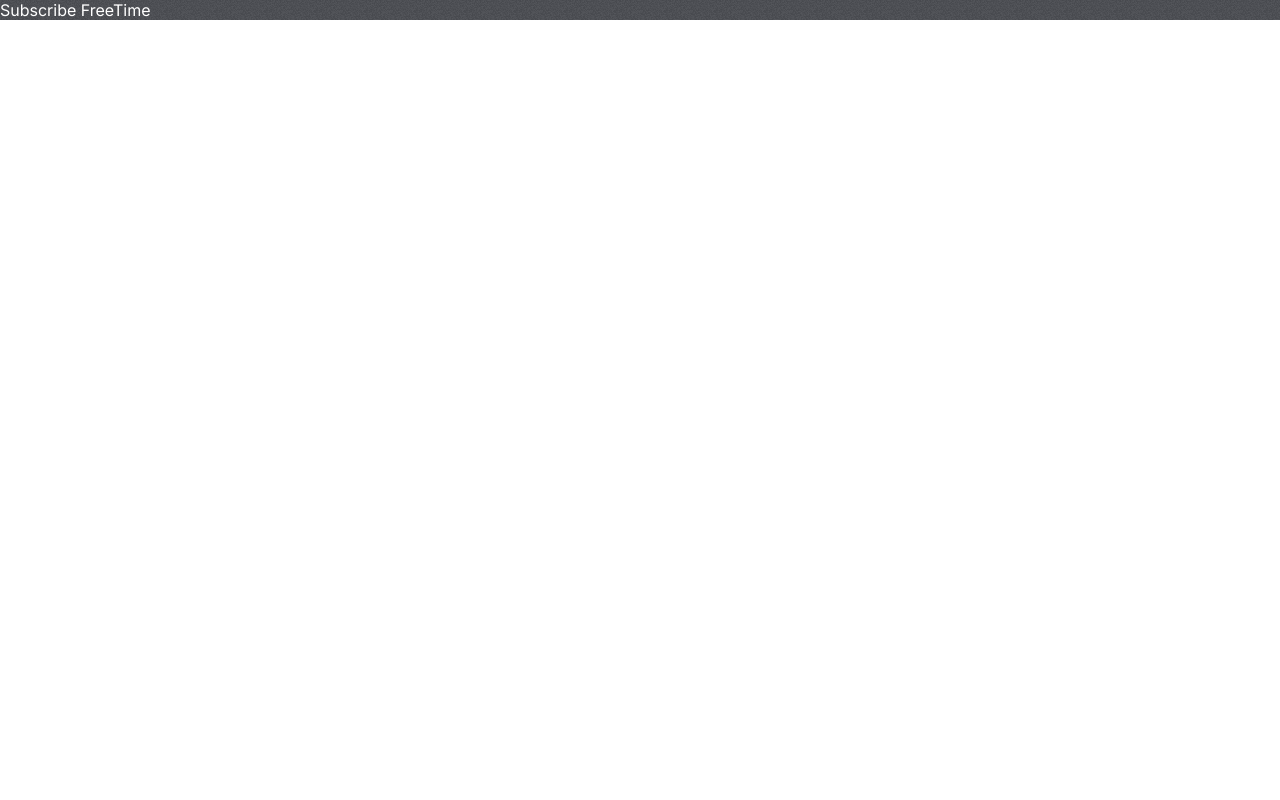
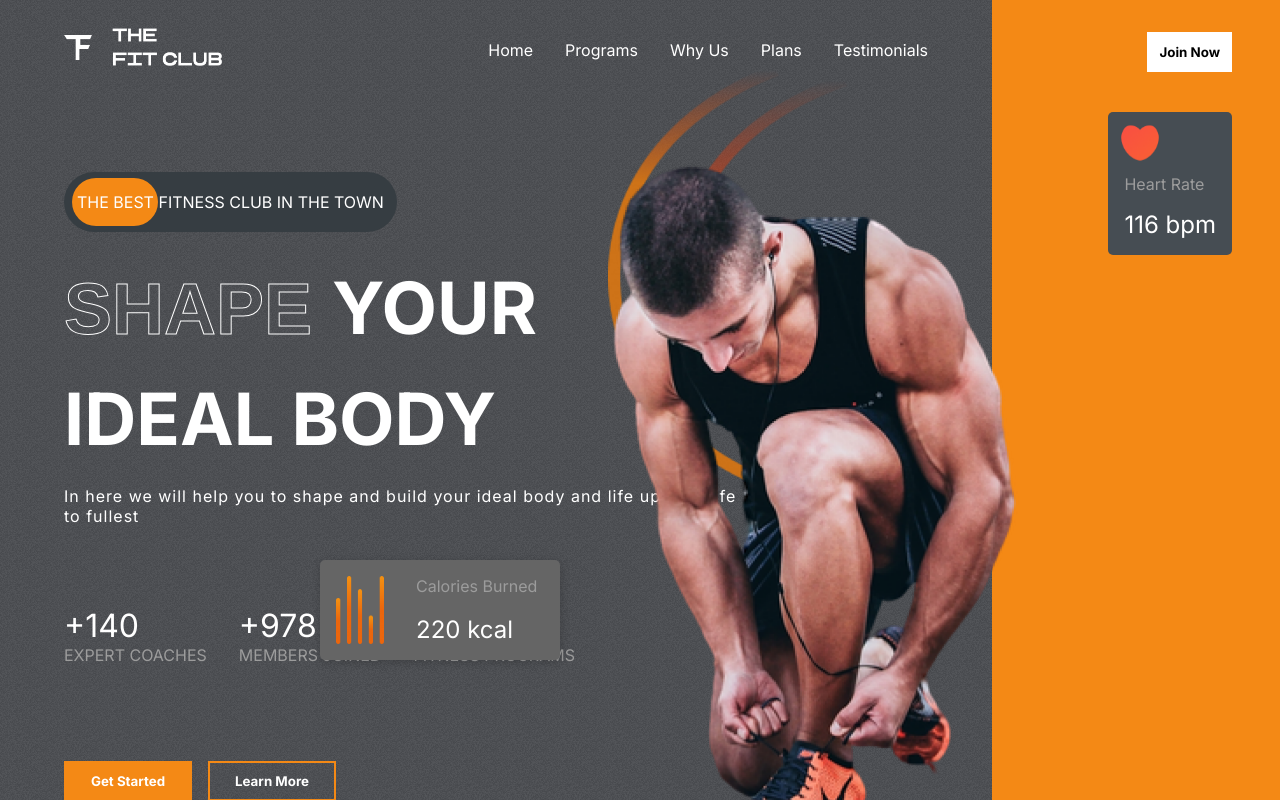
Before and after one commit to freetimezp/js-sport-03, a React (Create React App) app: page / in a window 1280 px wide. Built offline with nearby package versions, Linux system fonts and the light colour scheme.

Commit message:
02. js-sport-03. Hero component.

```diff
--- a/src/App.css
+++ b/src/App.css
@@ -21,3 +21,26 @@
 ::-webkit-scrollbar{
   display: none;
 }
+
+.stroke-text {
+  color: transparent;
+  font-family: Arial, Helvetica, sans-serif;
+  -webkit-text-stroke-width: 1px;
+  -webkit-text-stroke-color: #fff;
+}
+
+.btn {
+  display: flex;
+  align-items: center;
+  justify-content: center;
+  background-color: #fff;
+  padding: 0.5rem;
+  font-weight: bold;
+  border: 4px solid transparent;
+  transition: all 0.3s ease-in-out;
+  cursor: pointer;
+}
+
+.btn:hover {
+
+}
--- a/src/App.js
+++ b/src/App.js
@@ -1,8 +1,11 @@
+import Hero from './components/Hero/Hero';
+
 import './App.css';
+
 function App() {
   return (
     <div className="App">
-          <span style={{color: 'white'}}>Subscribe FreeTime</span>
+      <Hero />
     </div>
   );
 }
--- /dev/null
+++ b/src/components/Header/Header.css
@@ -0,0 +1,24 @@
+.header {
+    display: flex;
+    justify-content: space-between;
+}
+
+.logo {
+    width: 10rem;
+    height: 3rem;
+}
+
+.header-menu {
+    list-style: none;
+    display: flex;
+    gap: 2rem;
+    color: #fff;
+}
+
+.header-menu>li {
+    cursor: pointer;
+}
+
+.header-menu>li:hover {
+    color: var(--orange);
+}
--- /dev/null
+++ b/src/components/Header/Header.jsx
@@ -0,0 +1,22 @@
+import React from 'react';
+
+import Logo from '../../assets/logo.png';
+
+import './Header.css';
+
+const Header = () => {
+    return (
+        <div className='header'>
+            <img src={Logo} alt="logo" className='logo' />
+            <ul className='header-menu'>
+                <li>Home</li>
+                <li>Programs</li>
+                <li>Why Us</li>
+                <li>Plans</li>
+                <li>Testimonials</li>
+            </ul>
+        </div>
+    );
+}
+
+export default Header;
--- /dev/null
+++ b/src/components/Hero/Hero.css
@@ -0,0 +1,208 @@
+.hero {
+    display: flex;
+    justify-content: space-between;
+    height: 100vh;
+}
+
+.left-h {
+    padding: 4rem;
+    padding-top: 1.5rem;
+    flex: 3;
+    display: flex;
+    gap: 2rem;
+    flex-direction: column;
+}
+
+.right-h {
+    flex: 1;
+    position: relative;
+    background-color: var(--orange);
+}
+
+.the-best-ad {
+    margin-top: 4rem;
+    background-color: #363d42;
+    border-radius: 4rem;
+    width: fit-content;
+    padding: 20px 13px;
+    text-transform: uppercase;
+    color: #fff;
+    position: relative;
+    display: flex;
+    align-items: center;
+    justify-content: flex-start;
+}
+
+.the-best-ad>span {
+    z-index: 2;
+}
+
+.the-best-ad>div {
+    position: absolute;
+    background-color: var(--orange);
+    width: 5.4rem;
+    height: 80%;
+    left: 8px;
+    border-radius: 3rem;
+    z-index: 1;
+}
+
+.hero-text {
+    display: flex;
+    flex-direction: column;
+    gap: 1.5rem;
+    text-transform: uppercase;
+    font-size: 4.5rem;
+    font-weight: bold;
+    color: #fff;
+    text-overflow: inherit;
+}
+
+.hero-text>div:nth-of-type(3) {
+    font-size: 1rem;
+    font-weight: 200;
+    text-transform: none;
+    letter-spacing: 1px;
+    width: 80%;
+}
+
+.figures {
+    margin-top: 3rem;
+    display: flex;
+    gap: 2rem;
+}
+
+.figures>div {
+    display: flex;
+    flex-direction: column;
+}
+
+.figures>div>span:nth-of-type(1) {
+    color: #fff;
+    font-size: 2rem;
+}
+
+.figures>div>span:nth-of-type(2) {
+    color: var(--gray);
+    text-transform: uppercase;
+}
+
+.hero-buttons {
+    margin-top: 4rem;
+    display: flex;
+    gap: 1rem;
+    font-weight: normal;
+}
+
+.hero-buttons>:nth-child(1) {
+    color: #fff;
+    background-color: var(--orange);
+    width: 8rem;
+}
+
+.hero-buttons>:nth-child(2) {
+    color: #fff;
+    background-color: transparent;
+    width: 8rem;
+    border: 2px solid var(--orange);
+}
+
+.right-h>.btn {
+    position: absolute;
+    top: 2rem;
+    right: 3rem;
+    color: #000;
+}
+
+.heart-rate {
+    display: flex;
+    flex-direction: column;
+    gap: 1rem;
+    background-color: var(--darkGrey);
+    width: fit-content;
+    padding: 1rem;
+    align-items: start;
+    border-radius: 5px;
+    position: absolute;
+    top: 7rem;
+    right: 3rem;
+}
+
+.heart-rate>img {
+    width: 2rem;
+    animation: heartScale 4s linear infinite;
+}
+
+@keyframes heartScale {
+    0% {
+        transform: scale(1);
+    }
+    25% {
+        transform: scale(1.1);
+    }
+    50% {
+        transform: scale(1.25);
+    }
+    75% {
+        transform: scale(1.1);
+    }
+    100% {
+        transform: scale(1);
+    }
+}
+
+.heart-rate>:nth-child(2) {
+    color: var(--gray);
+}
+
+.heart-rate>:nth-child(3) {
+    color: #fff;
+    font-size: 1.5rem;
+}
+
+.hero-image {
+    position: absolute;
+    top: 10rem;
+    right: 14rem;
+    width: 30rem;
+}
+
+.hero-image-back {
+    position: absolute;
+    top: 4rem;
+    right: 27rem;
+    z-index: -1;
+    width: 15rem;
+}
+
+.calories {
+    display: flex;
+    gap: 2rem;
+    background-color: var(--caloryCard);
+    border-radius: 5px;
+    padding: 1rem;
+    width: 13rem;
+    position: absolute;
+    top: 35rem;
+    right: 45rem;
+    box-shadow: 1px 2px 10px rgba(0, 0, 0, 0.2);
+}
+
+.calories>img {
+    width: 3rem;
+}
+
+.calories>div {
+    display: flex;
+    flex-direction: column;
+    justify-content: space-between;
+}
+
+.calories>div>:nth-child(1) {
+    color: var(--gray);
+}
+
+.calories>div>:nth-child(2) {
+    color: #fff;
+    font-size: 1.5rem;
+}
--- /dev/null
+++ b/src/components/Hero/Hero.jsx
@@ -0,0 +1,84 @@
+import React from 'react';
+
+import Header from '../Header/Header';
+
+import hero_image from '../../assets/hero_image.png';
+import hero_image_back from '../../assets/hero_image_back.png';
+import Heart from '../../assets/heart.png';
+import Calories from '../../assets/calories.png';
+
+import './Hero.css';
+
+const Hero = () => {
+    return (
+        <div className='hero'>
+            <div className="left-h">
+                <Header />
+
+                <div className="the-best-ad">
+                    <div></div>
+                    <span>The best fitness club in the town</span>
+                </div>
+
+                <div className="hero-text">
+                    <div>
+                        <span className='stroke-text'>Shape </span>
+                        <span>Your</span>
+                    </div>
+                    <div>
+                        <span>Ideal Body</span>
+                    </div>
+                    <div>
+                        <span>
+                            In here we will help you to shape and build your ideal
+                            body and life up your life to fullest
+                        </span>
+                    </div>
+                </div>
+
+                <div className="figures">
+                    <div>
+                        <span>+140</span>
+                        <span>expert coaches</span>
+                    </div>
+                    <div>
+                        <span>+978</span>
+                        <span>members joined</span>
+                    </div>
+                    <div>
+                        <span>+50</span>
+                        <span>fitness programs</span>
+                    </div>
+                </div>
+
+                <div className="hero-buttons">
+                    <button className="btn">Get Started</button>
+                    <button className="btn">Learn More</button>
+                </div>
+            </div>
+
+            <div className="right-h">
+                <button className='btn'>Join Now</button>
+
+                <div className="heart-rate">
+                    <img src={Heart} alt="heart" />
+                    <span>Heart Rate</span>
+                    <span> 116 bpm</span>
+                </div>
+
+                <img src={hero_image} alt="hero" className="hero-image" />
+                <img src={hero_image_back} alt="hero" className="hero-image-back" />
+
+                <div className="calories">
+                    <img src={Calories} alt="calories" />
+                    <div>
+                        <span>Calories Burned</span>
+                        <span>220 kcal</span>
+                    </div>
+                </div>
+            </div>
+        </div>
+    );
+}
+
+export default Hero;
```
